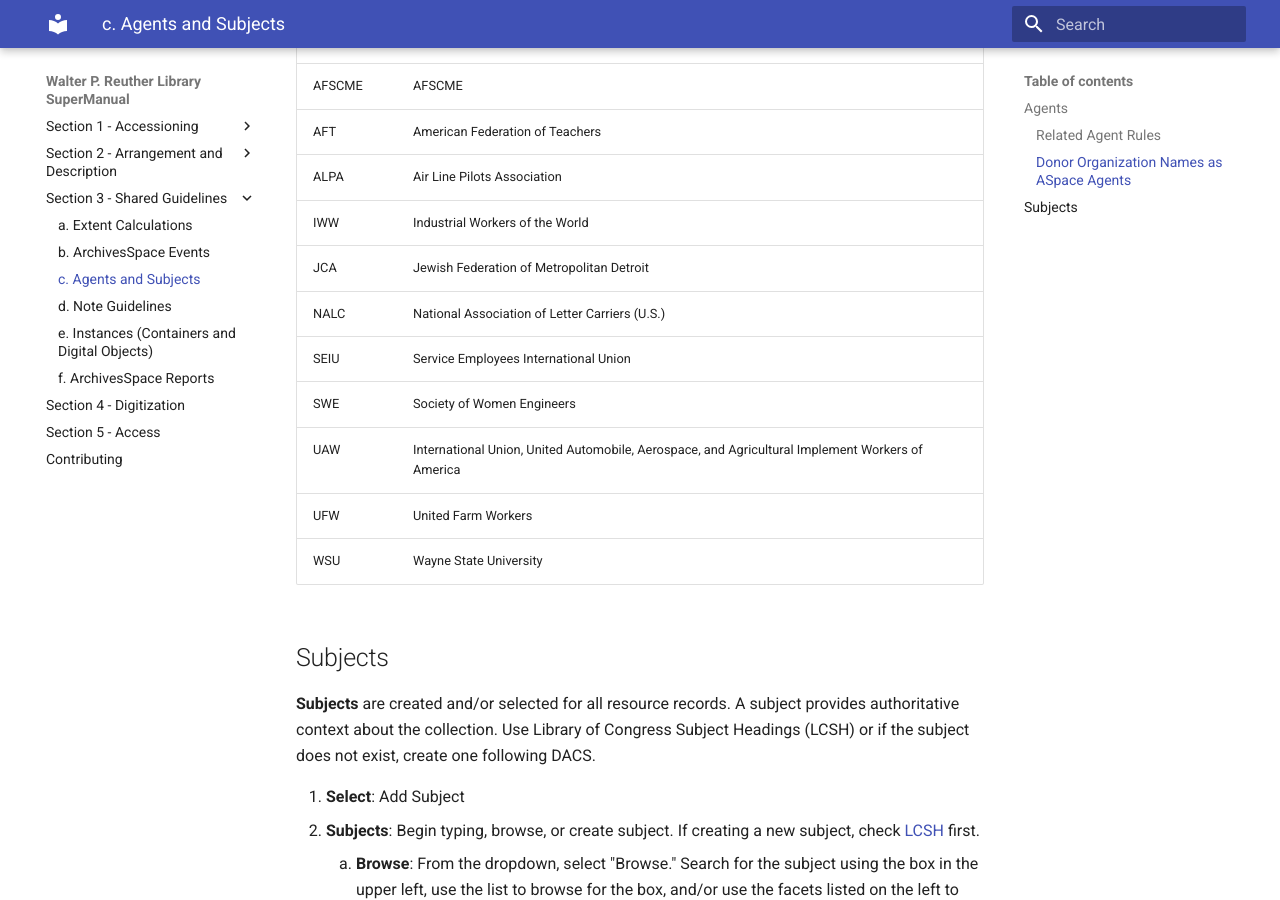
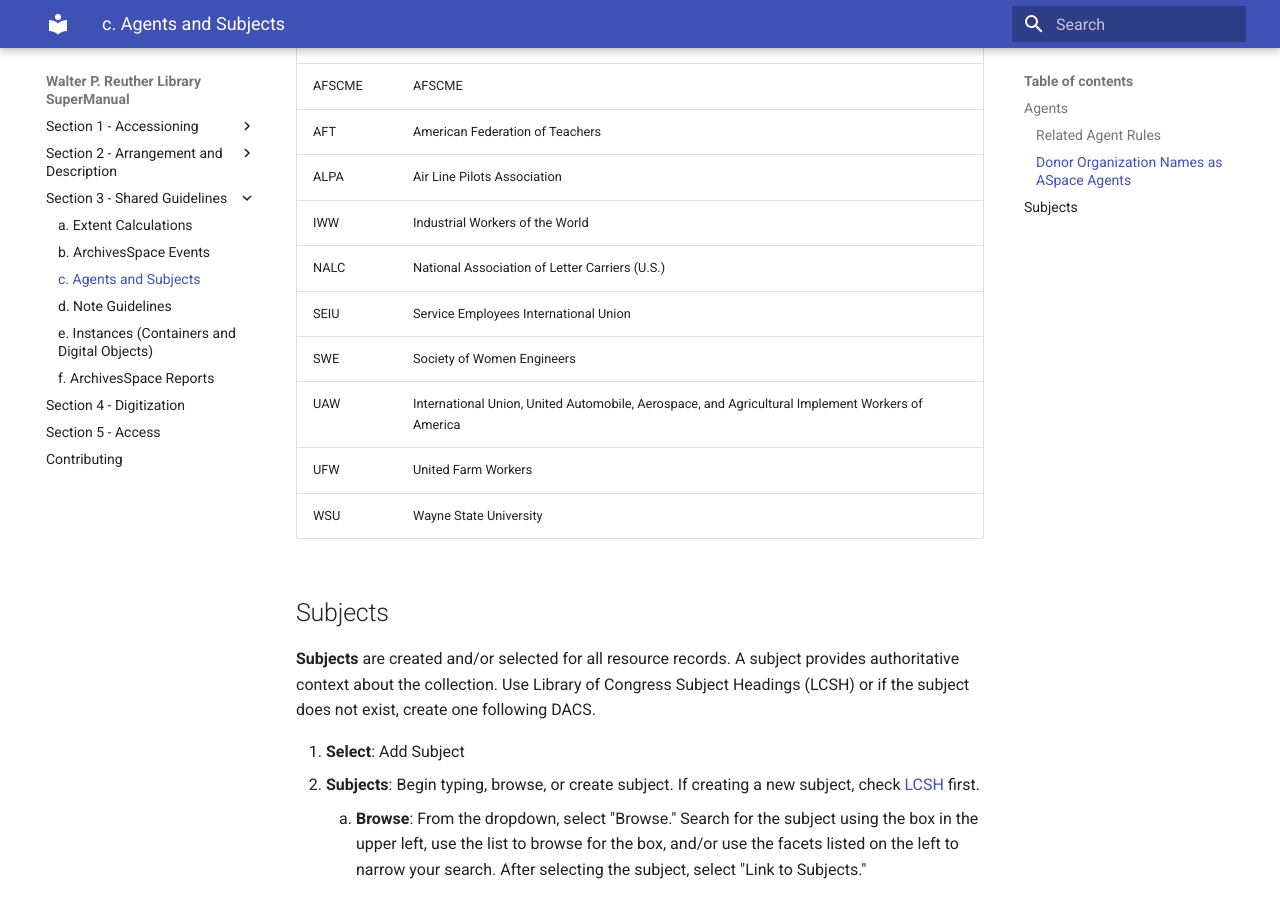
Before and after one commit to WSUReuther/SuperManual, an MkDocs documentation site: the page built from docs/03_shared/03_03_agents_subjects.md, in a window 1280 px wide and 900 px high, scrolled down 7008 px. Built offline with MkDocs 1.6.1 and Material for MkDocs 9.7.7, drawn with Linux system fonts in a browser that asks for light colours.

Commit message:
Update 03_03_agents_subjects.md

```diff
--- a/docs/03_shared/03_03_agents_subjects.md
+++ b/docs/03_shared/03_03_agents_subjects.md
@@ -217,7 +217,6 @@
 |  AFT |	American Federation of Teachers |
 |  ALPA |	Air Line Pilots Association |
 |  IWW |	Industrial Workers of the World |
-|  JCA |	Jewish Federation of Metropolitan Detroit |
 |  NALC |	National Association of Letter Carriers (U.S.) |
 |  SEIU |	Service Employees International Union |
 |  SWE |	Society of Women Engineers |
```
